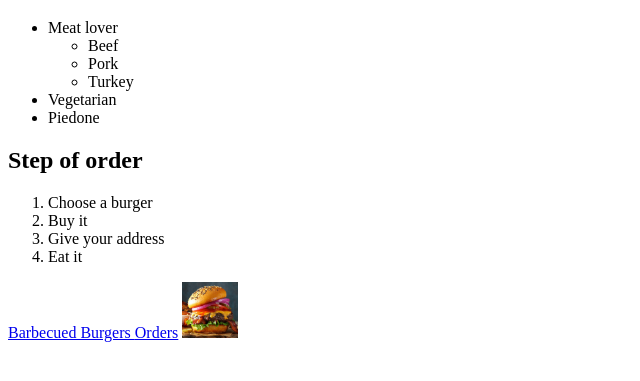
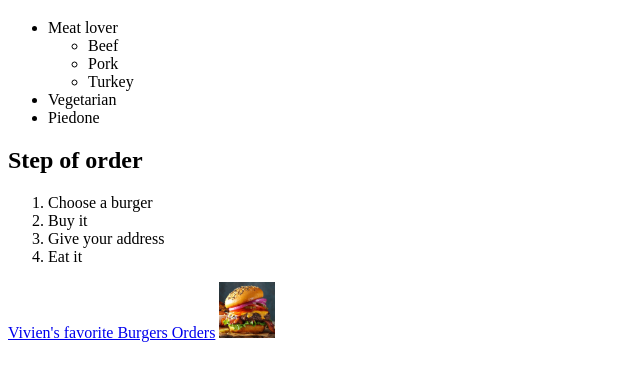
Before and after one commit to akos-git/akos-git.github.io, a plain HTML site: page index.html in a window 1280 px wide. Shown: the part 149-530 px from the top of the page, without its empty margins (0-640 px from the left). Drawn offline with Linux system fonts and the light colour scheme.

Commit message:
Init page

```diff
--- a/index.html
+++ b/index.html
@@ -44,7 +44,7 @@
     </ol>
 
     <a href="https://www.tasteofhome.com/recipes/barbecued-burgers/">
-        Barbecued Burgers
+        Vivien's favorite Burgers
     </a>
     <a href="pages/orders.html">Orders</a>
     <a target="blank" href="https://www.tasteofhome.com/recipes/barbecued-burgers/">
```
